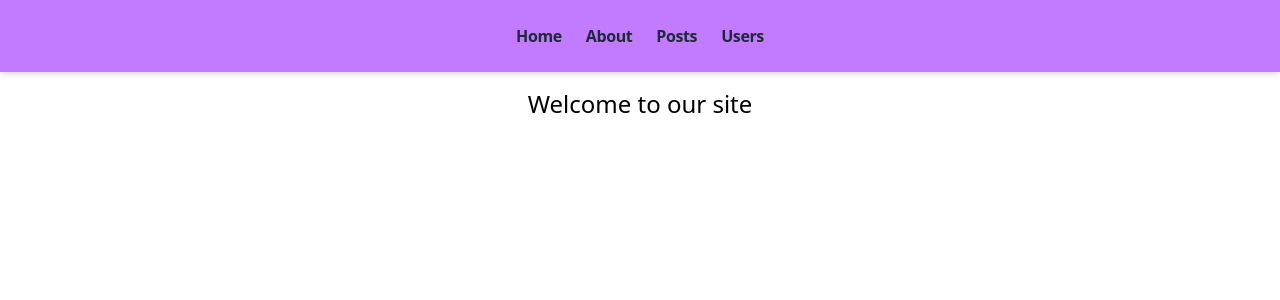
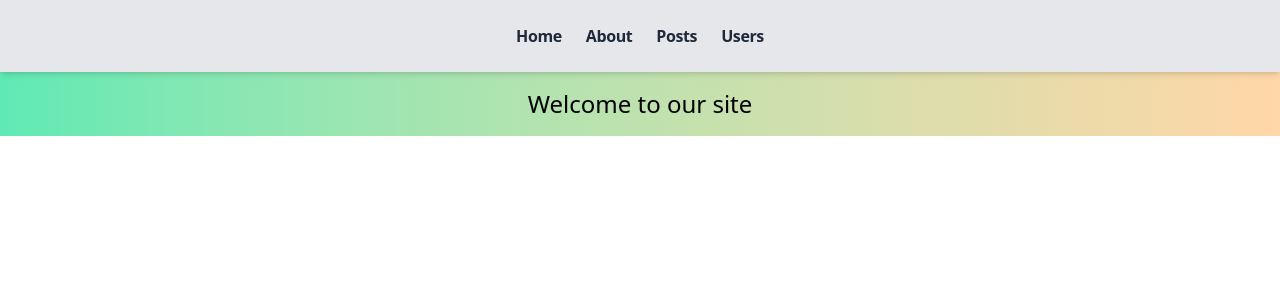
Before and after one commit to DarioDidi/alx-project-0x02-setup, a Next.js app in the folder alx-project-0x02/: page / in a window 1280 px wide. Shown: the top 300 px of the page. Built offline with nearby package versions, Linux system fonts and the light colour scheme.

Commit message:
fix: styling

```diff
--- a/alx-project-0x02/components/layout/Header.tsx
+++ b/alx-project-0x02/components/layout/Header.tsx
@@ -2,8 +2,8 @@ import Link from "next/link"
 
 const Header: React.FC = () => {
 	return (
-		<header className="">
-			<div className="m-0 flex justify-center w-screen  py-6 px-4  bg-purple-400 shadow-md">
+		<header className="bg-gray-200">
+			<div className="m-0 flex justify-center w-screen  py-6 px-4 shadow-md">
 				<Link href="/home" className="px-3 font-bold text-gray-800 tracking-tight">
 					Home
 				</Link>
--- a/alx-project-0x02/pages/index.tsx
+++ b/alx-project-0x02/pages/index.tsx
@@ -2,10 +2,10 @@ import Header from "@/components/layout/Header";
 
 const WelcomePage: React.FC = () => {
   return (
-    <>
+    <div className="h-full bg-gradient-to-r from-emerald-300 to-orange-200 bg-blue-200">
       <Header />
-      <h1 className="text-bold py-4  h-auto text-center text-2xl"> Welcome to our site </h1>
-    </>
+      <h1 className="text-bold py-4 text-center text-2xl"> Welcome to our site </h1>
+    </div>
   );
 };
 
--- a/alx-project-0x02/pages/posts.tsx
+++ b/alx-project-0x02/pages/posts.tsx
@@ -2,10 +2,12 @@ import PostCard from "@/components/common/PostCard";
 import Header from "@/components/layout/Header"
 import { type PostProps } from "@/interfaces";
 
+
 const Posts: React.FC<PostProps> = ({ posts }) => {
   console.log(posts);
   return (
-    <div className="flex flex-col h-screen bg-gradient-to-r from-emerald-300 to-orange-200">
+    <div className="flex flex-col  bg-blue-200 bg-gradient-to-r from-emerald-300 to-orange-200
+">
       <Header />
       <h1 className="text-4xl font-bold mb-4 text-center">Posts Page</h1>
       <div className="grid grid-cols-1 gap-6">
--- a/alx-project-0x02/pages/users.tsx
+++ b/alx-project-0x02/pages/users.tsx
@@ -4,7 +4,7 @@ import { UserProps } from "@/interfaces";
 
 const Users: React.FC<UserProps[]> = ({ users }) => {
   return (
-    <div className="flex flex-col bg-gradient-to-r from-emerald-300 to-orange-200 h-screen ">
+    <div className="flex flex-col bg-gradient-to-r from-emerald-300 to-orange-200">
       <Header />
       <main>
         <div className="flex justify-between">
```
